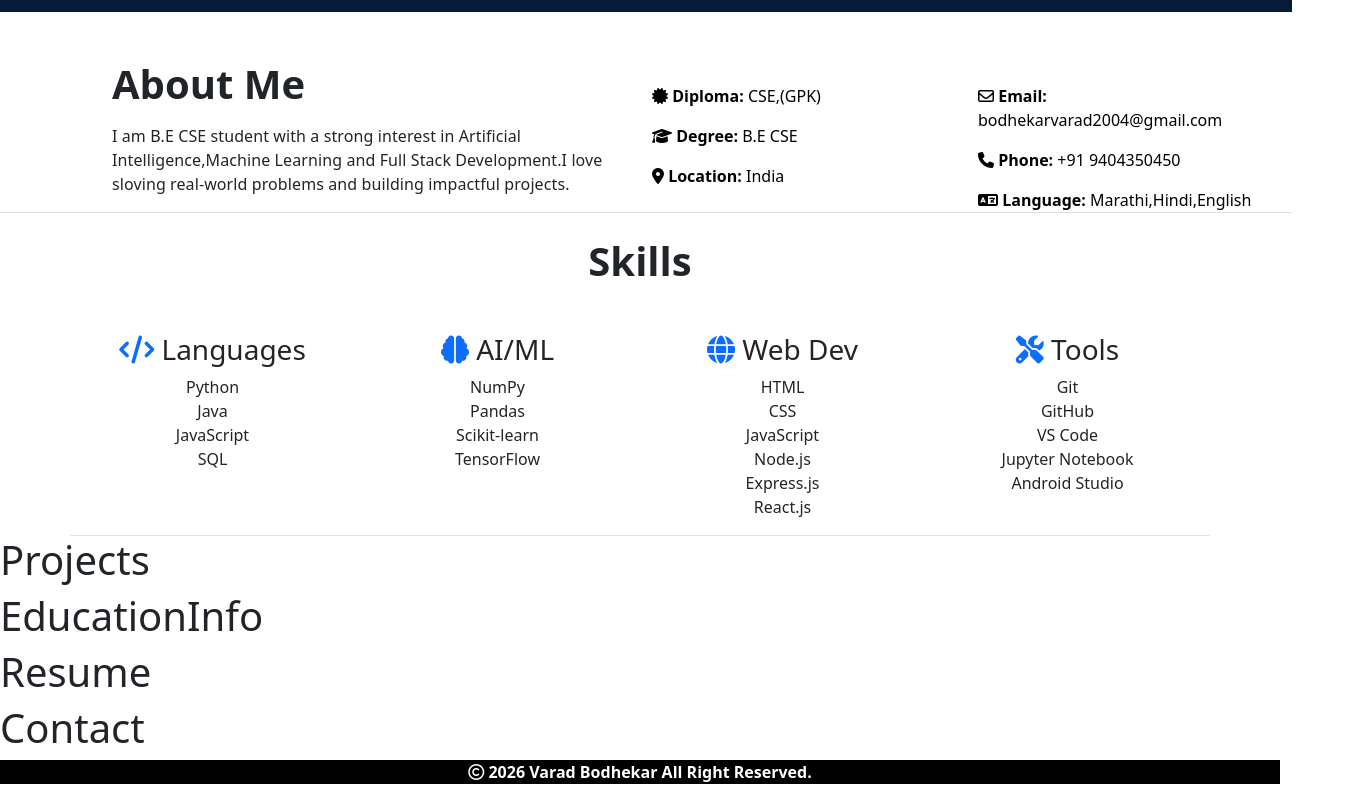
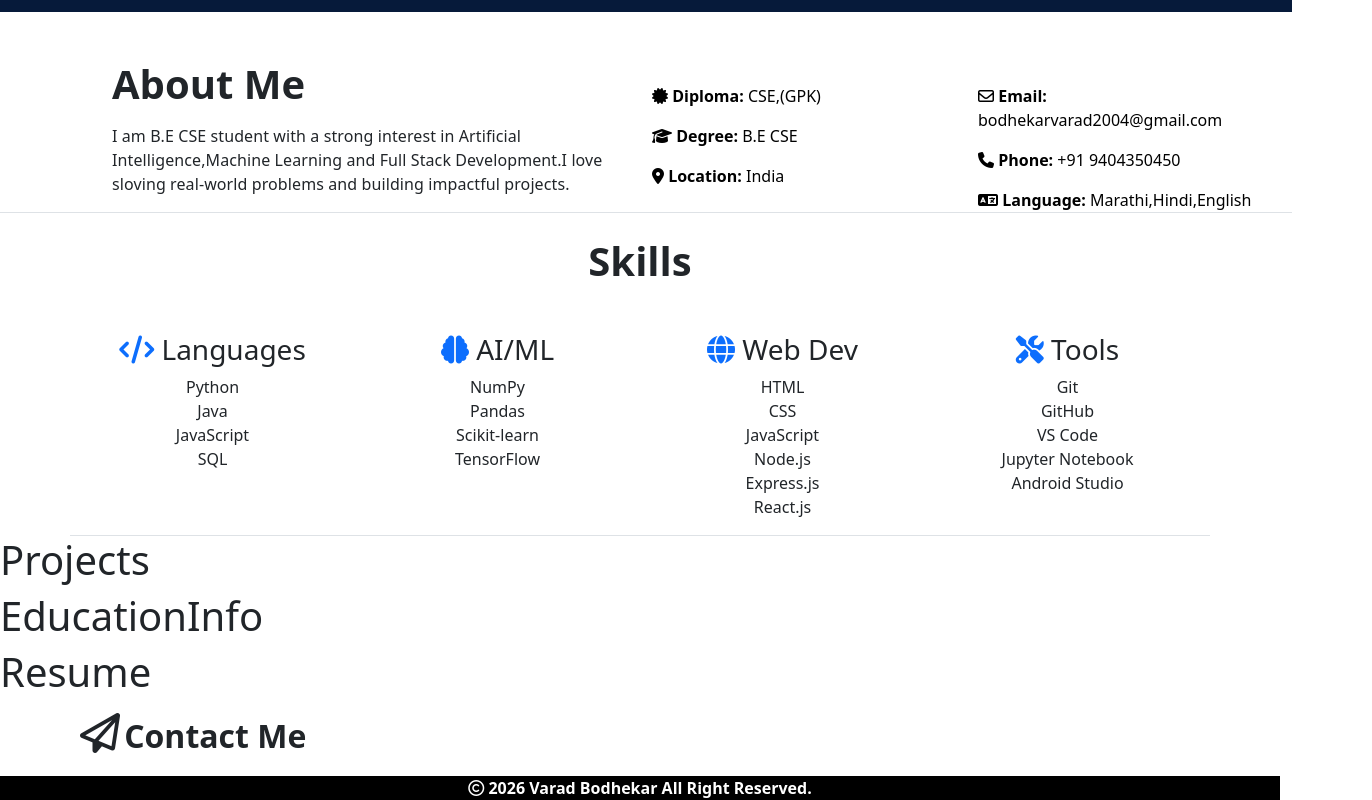
Before and after one commit to bodhekarvarad/varad.bodhekar-portfolio, a React (Vite) app: page / in a window 1280 px wide. Shown: the part 501-1301 px from the top of the page, 1372 px wide, since content can reach past the window. Built offline with nearby package versions, Linux system fonts and the light colour scheme.

Commit message:
add a new div

```diff
--- a/src/components/Contact.jsx
+++ b/src/components/Contact.jsx
@@ -2,9 +2,13 @@ import React from "react";
 const Contact=()=>{
     return(
         <div>
-            <h1>
-                Contact
-            </h1>
+           <div className="row">
+            <div className="mb-3 mt-2" style={{
+                marginLeft:"5rem"
+            }}>
+                <i class="fa-regular fa-paper-plane fs-1"></i> <span className="fs-2 "><b>Contact Me</b></span>
+            </div>
+           </div>
         </div>
     )
 }
```
